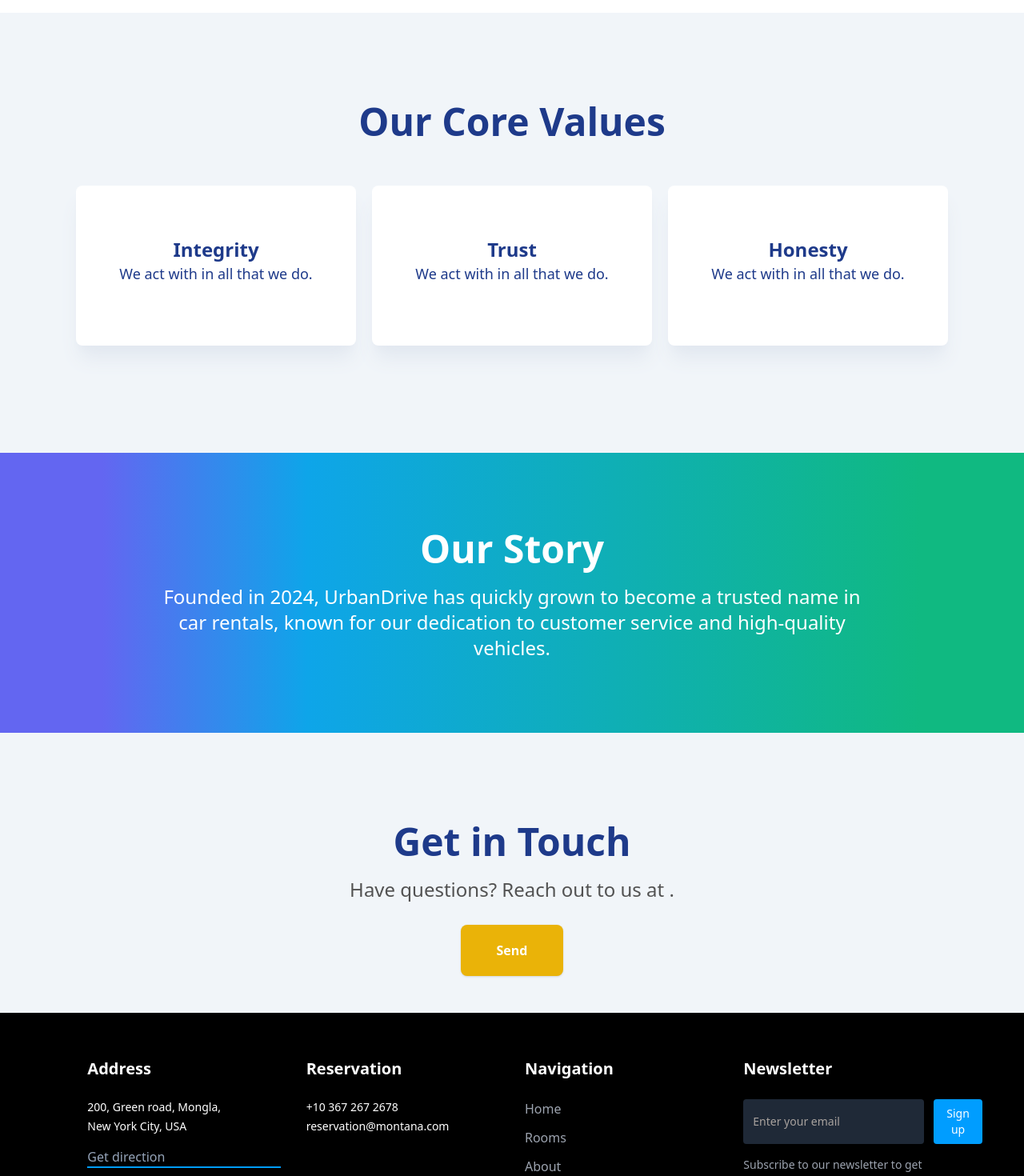
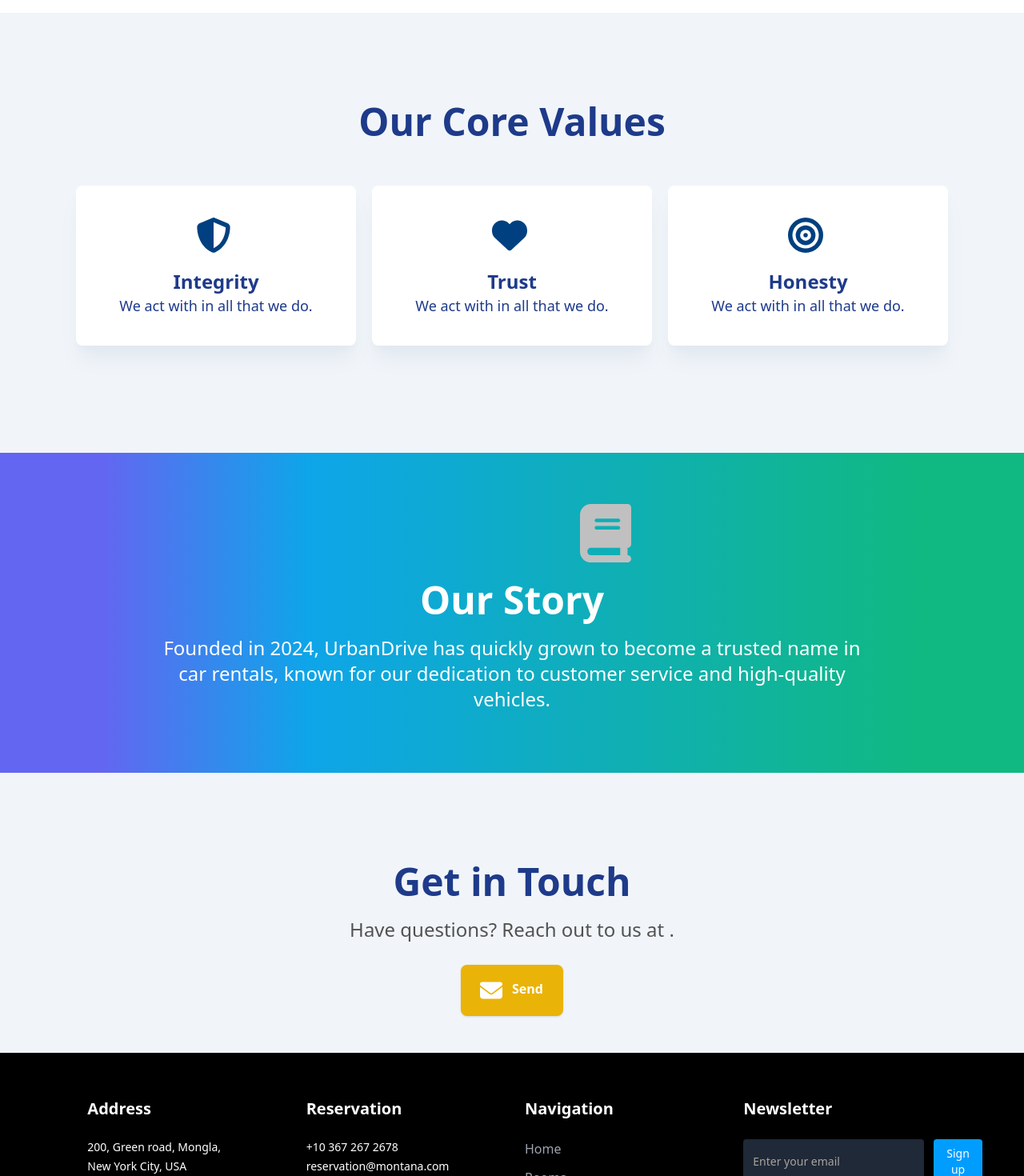
Before and after one commit to aayman01/lama-heaven, a Next.js app: page /about in a window 1280 px wide. Shown: the part 1434-2904 px from the top of the page at 80% size. Built offline with nearby package versions, Linux system fonts and the light colour scheme; no server answers.

Commit message:
update contact page

```diff
--- a/package.json
+++ b/package.json
@@ -25,6 +25,7 @@
     "mongoose": "^8.8.3",
     "next": "^15.0.3",
     "next-auth": "^5.0.0-beta.25",
+    "nodemailer": "^6.9.16",
     "react": "^18.3.1",
     "react-dom": "^18.3.1",
     "react-icons": "^5.3.0",
--- a/src/app/about/page.js
+++ b/src/app/about/page.js
@@ -99,21 +99,37 @@
                 <h1 className="text-5xl text-blue-900  font-bold">Our Core Values</h1>
                 <div className="flex justify-center pt-14">
                     <div className="w-[350px] mr-5 h-[200px] text-blue-900 bg-white shadow-xl rounded-lg shadow-slate-200">
-                        <h1 className="pt-16 text-2xl font-semibold">Integrity</h1>
+                        <div className="w-11 h-11 ml-[150px] mt-10 ">
+                            <svg xmlns="http://www.w3.org/2000/svg"
+                                viewBox="0 0 512 512"
+                            ><path fill="#004080"
+                                d="M256 0c4.6 0 9.2 1 13.4 2.9L457.7 82.8c22 9.3 38.4 31 38.3 57.2c-.5 99.2-41.3 280.7-213.6 363.2c-16.7 8-36.1 8-52.8 0C57.3 420.7 16.5 239.2 16 140c-.1-26.2 16.3-47.9 38.3-57.2L242.7 2.9C246.8 1 251.4 0 256 0zm0 66.8l0 378.1C394 378 431.1 230.1 432 141.4L256 66.8s0 0 0 0z" />
+                            </svg>
+                        </div>
+                        <h1 className="pt-5 text-2xl font-semibold">Integrity</h1>
                         <p className="text-lg">We act with  in all that we do.</p>
                     </div>
                     <div className="w-[350px] mr-5 h-[200px] text-blue-900 bg-white shadow-xl rounded-lg shadow-slate-200">
-                        <h1 className="pt-16 text-2xl font-semibold">Trust</h1>
+                        <div className="w-11 h-11 ml-[150px] mt-10 ">
+                            <svg xmlns="http://www.w3.org/2000/svg" viewBox="0 0 512 512"><path fill="#004080" d="M47.6 300.4L228.3 469.1c7.5 7 17.4 10.9 27.7 10.9s20.2-3.9 27.7-10.9L464.4 300.4c30.4-28.3 47.6-68 47.6-109.5v-5.8c0-69.9-50.5-129.5-119.4-141C347 36.5 300.6 51.4 268 84L256 96 244 84c-32.6-32.6-79-47.5-124.6-39.9C50.5 55.6 0 115.2 0 185.1v5.8c0 41.5 17.2 81.2 47.6 109.5z" /></svg>
+                        </div>
+                        <h1 className="pt-5 text-2xl font-semibold">Trust</h1>
                         <p className="text-lg">We act with  in all that we do.</p>
                     </div>
                     <div className="w-[350px] h-[200px] text-blue-900 bg-white shadow-xl rounded-lg shadow-slate-200">
-                        <h1 className="pt-16 text-2xl font-semibold">Honesty</h1>
+                        <div className="w-11 h-11 ml-[150px] mt-10 ">
+                            <svg xmlns="http://www.w3.org/2000/svg" viewBox="0 0 512 512"><path fill="#004080" d="M448 256A192 192 0 1 0 64 256a192 192 0 1 0 384 0zM0 256a256 256 0 1 1 512 0A256 256 0 1 1 0 256zm256 80a80 80 0 1 0 0-160 80 80 0 1 0 0 160zm0-224a144 144 0 1 1 0 288 144 144 0 1 1 0-288zM224 256a32 32 0 1 1 64 0 32 32 0 1 1 -64 0z" /></svg>
+                        </div>
+                        <h1 className="pt-5 text-2xl font-semibold">Honesty</h1>
                         <p className="text-lg">We act with  in all that we do.</p>
                     </div>
                 </div>
             </div>
 
-            <div className="text-center w-full h-[350px] bg-gradient-to-r from-indigo-500 from-10% via-sky-500 via-30% to-emerald-500 to-90%">
+            <div className="text-center w-full h-[400px] bg-gradient-to-r from-indigo-500 from-10% via-sky-500 via-30% to-emerald-500 to-90%">
+                <div className="w-16 h-16 ml-[725px] pt-16 ">
+                    <svg xmlns="http://www.w3.org/2000/svg" viewBox="0 0 448 512"><path fill="#c0c0c0" d="M96 0C43 0 0 43 0 96L0 416c0 53 43 96 96 96l288 0 32 0c17.7 0 32-14.3 32-32s-14.3-32-32-32l0-64c17.7 0 32-14.3 32-32l0-320c0-17.7-14.3-32-32-32L384 0 96 0zm0 384l256 0 0 64L96 448c-17.7 0-32-14.3-32-32s14.3-32 32-32zm32-240c0-8.8 7.2-16 16-16l192 0c8.8 0 16 7.2 16 16s-7.2 16-16 16l-192 0c-8.8 0-16-7.2-16-16zm16 48l192 0c8.8 0 16 7.2 16 16s-7.2 16-16 16l-192 0c-8.8 0-16-7.2-16-16s7.2-16 16-16z" /></svg>
+                </div>
                 <h1 className="text-5xl pt-24 text-white font-bold">Our Story</h1>
                 <p className="text-2xl font-normal pt-5 text-white">Founded in 2024, UrbanDrive has quickly grown
                     to become a trusted name in <br /> car rentals, known for our dedication to customer service and high-quality <br /> vehicles.</p>
@@ -123,7 +139,15 @@
                 <h1 className="text-5xl text-blue-900 font-bold">Get in Touch</h1>
                 <p className="text-2xl font-normal pt-5 text-neutral-600">Have questions? Reach out to us at .</p>
                 <button className="px-4 py-2 mt-7 w-32 h-16 bg-yellow-500 text-white font-bold rounded-lg shadow hover:bg-yellow-600 focus:outline-none focus:ring-2 focus:ring-yellow-400">
-                    Send
+                    <div className="flex">
+                        <div className="w-7 h-7 mr-3 ml-2  ">
+                        <svg xmlns="http://www.w3.org/2000/svg" viewBox="0 0 512 512"><path fill="#ffffff" d="M48 64C21.5 64 0 85.5 0 112c0 15.1 7.1 29.3 19.2 38.4L236.8 313.6c11.4 8.5 27 8.5 38.4 0L492.8 150.4c12.1-9.1 19.2-23.3 19.2-38.4c0-26.5-21.5-48-48-48L48 64zM0 176L0 384c0 35.3 28.7 64 64 64l384 0c35.3 0 64-28.7 64-64l0-208L294.4 339.2c-22.8 17.1-54 17.1-76.8 0L0 176z"/></svg>
+                        </div>
+                        <div>
+                            <h1 className="text-white">Send</h1>
+                        </div>
+                    </div>
+
                 </button>
 
             </div>
```
Also changed, not shown: src/app/contact/page.js (+29 -16 lines), 1 other file (tests, documents, lock files or other folders).
